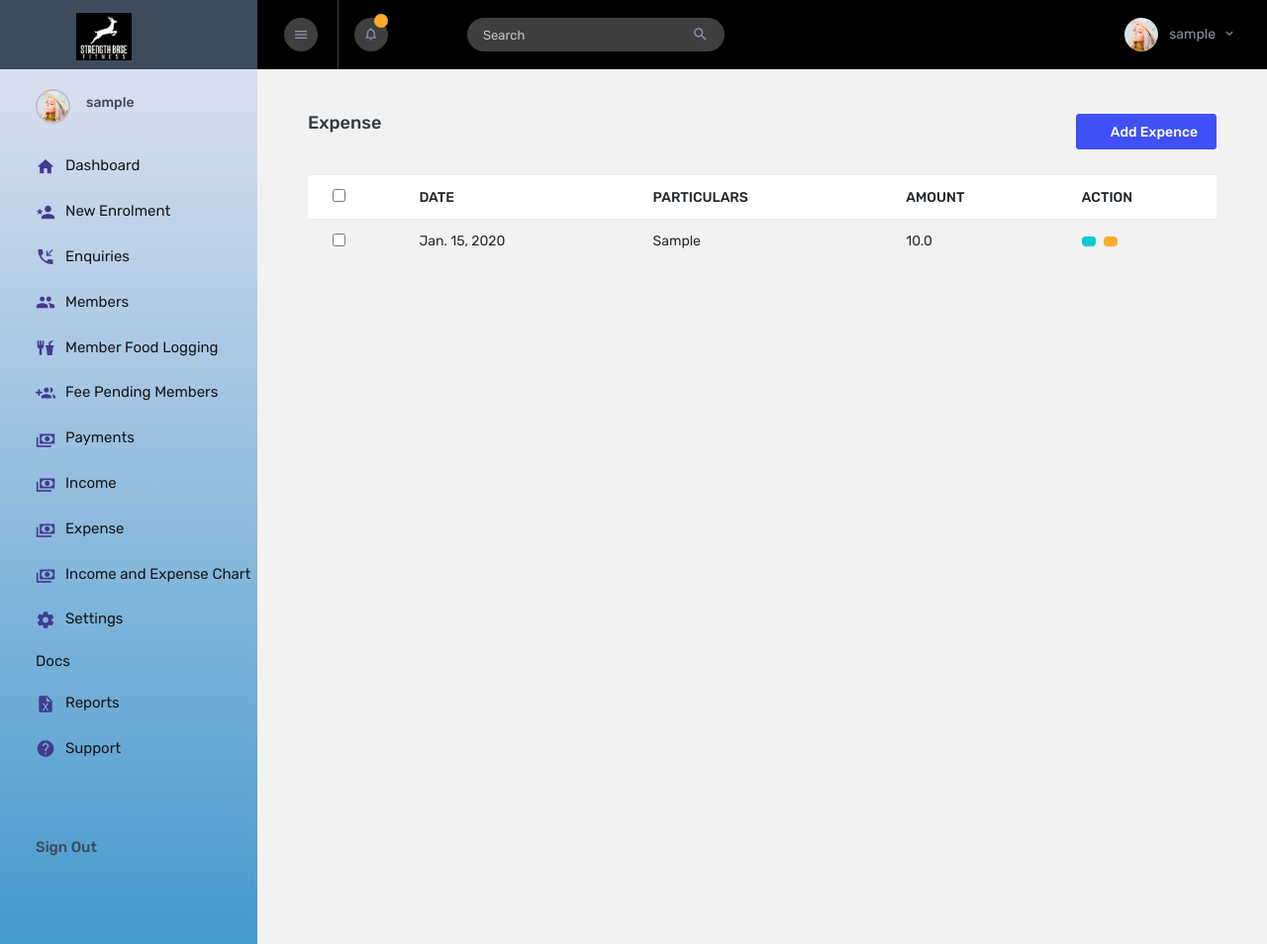
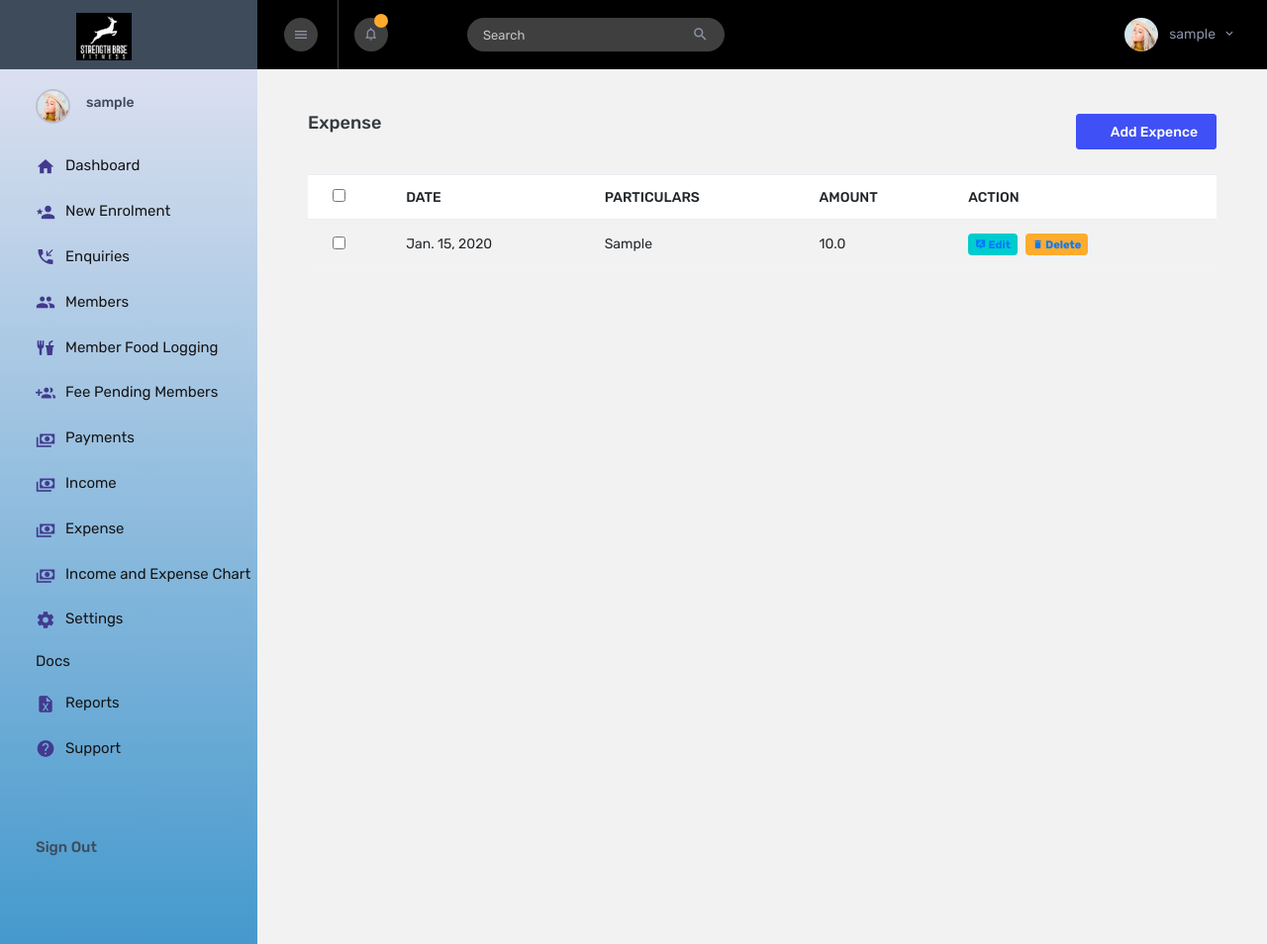
Before and after one commit to pramodthundathil/gym_bot_stregth_base, a Django app: page /finance/expence in a window 1280 px wide. Shown: the whole page at 99% size. Run offline with Django 3.2, Linux system fonts and the light colour scheme; a user stored in the database is signed in; tables that the repository leaves empty hold one stand-in row (values such as "Sample post"); some libraries are stand-ins or nearby versions.

Commit message:
edit and delete functionality templates changes

```diff
--- a/templates/finance/expence.html
+++ b/templates/finance/expence.html
@@ -74,10 +74,10 @@
                                                 <a class="badge bg-success mr-2" data-toggle="tooltip"
                                                     data-placement="top" title="" data-original-title="Edit"
                                                     href="{%url 'update_expense' m.id %}"><i
-                                                        class="ri-pencil-line mr-0"></i></a>
+                                                        class="mdi mdi-tooltip-edit mr-0"></i> Edit</a>
                                                 <a class="badge bg-warning mr-2" data-toggle="modal"
                                                     data-target="#deletemodel{{m.id}}" data-original-title="Delete"
-                                                    href="#"><i class="ri-delete-bin-line mr-0"></i></a>
+                                                    href="#"><i class="mdi mdi-delete mr-0"></i> Delete</a>
                                                 <!-- Delete Modal -->
                                                 <div class="modal fade" id="deletemodel{{m.id}}" tabindex="-1"
                                                     role="dialog" aria-labelledby="exampleModalLabel"
--- a/templates/finance/income.html
+++ b/templates/finance/income.html
@@ -76,10 +76,10 @@
                                                 <a class="badge bg-success mr-2" data-toggle="tooltip"
                                                     data-placement="top" title="" data-original-title="Edit"
                                                     href="{%url 'update_income' m.id %}"><i
-                                                        class="ri-pencil-line mr-0"></i>Edit</a>
+                                                        class="mdi mdi-tooltip-edit mr-0"></i>Edit</a>
                                                 <a class="badge bg-warning mr-2" data-bs-toggle="modal"
                                                     data-bs-target="#deletemodel{{m.id}}" data-original-title="Delete"
-                                                    href="#"><i class="ri-delete-bin-line mr-0"></i>Delete</a>
+                                                    href="#"><i class="mdi mdi-delete mr-0"></i>Delete</a>
                                                 <!-- Delete Modal -->
                                                 <div class="modal fade" id="deletemodel{{m.id}}" tabindex="-1"
                                                     role="dialog" aria-labelledby="exampleModalLabel"
```
